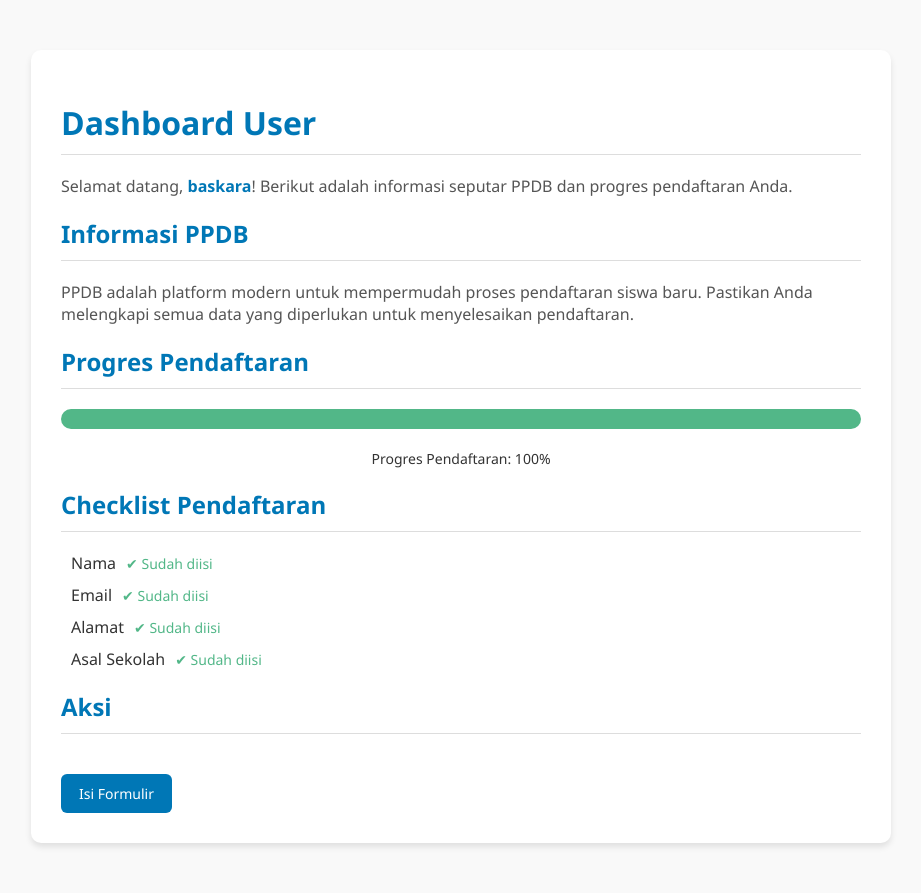
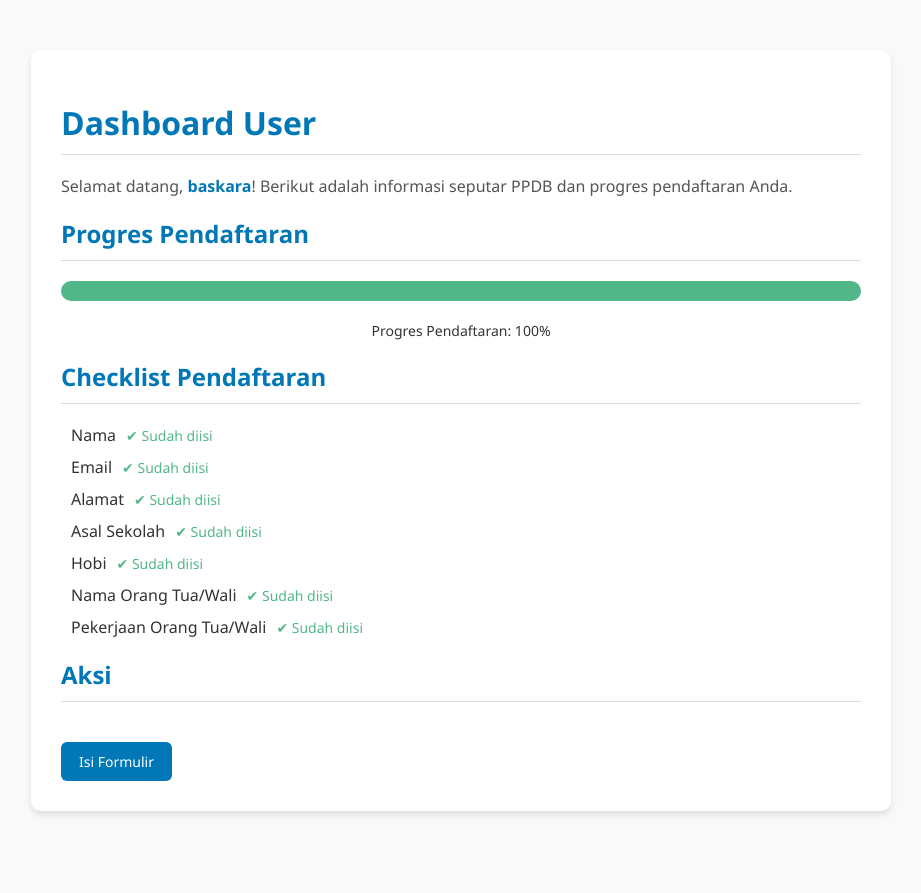
Before and after one commit to koalasaurus/ppdb-3, a Flask app: page /dashboard_user/4 in a window 1280 px wide. Shown: the whole page, without its empty margins (179-1100 px from the left). After the commit the page ends 815 px from the top, so only its background shows below. Run offline with Flask 3, Linux system fonts and the light colour scheme.

Commit message:
Add additional fields to user registration form; include hobby, parent name, and parent job, and update progress calculation accordingly.

```diff
--- a/app.py
+++ b/app.py
@@ -89,6 +89,9 @@ def form(user_id):
 
         user.phone = request.form['phone']
         user.gender = request.form['gender']
+        user.hobby = request.form['hobby']
+        user.parent_name = request.form['parent_name']
+        user.parent_job = request.form['parent_job']
         db.session.commit()
         flash('Formulir berhasil disimpan.')
         return redirect(url_for('dashboard_user', user_id=user.id))
@@ -104,12 +107,15 @@ def dashboard_user(user_id):
         return redirect(url_for('index'))
 
     # Hitung progres pendaftaran
-    total_fields = 4
+    total_fields = 7  # Total field yang harus diisi
     filled_fields = sum([
         bool(user.name),
         bool(user.email),
         bool(user.address),
-        bool(user.school)
+        bool(user.school),
+        bool(user.hobby),
+        bool(user.parent_name),
+        bool(user.parent_job)
     ])
     progress = int((filled_fields / total_fields) * 100)
 
--- a/templates/dashboard_user.html
+++ b/templates/dashboard_user.html
@@ -3,84 +3,7 @@
 <head>
     <title>Dashboard User</title>
     <link rel="stylesheet" type="text/css" href="{{ url_for('static', filename='css/user.css') }}">
-    <script>
-        // Fungsi untuk menutup modal
-        function closeModal() {
-            const modal = document.getElementById('notificationModal');
-            modal.style.display = 'none';
-        }
-    </script>
     <style>
-        /* Gaya untuk modal */
-        .modal {
-            display: block; /* Tampilkan modal secara default */
-            position: fixed;
-            z-index: 1000;
-            left: 0;
-            top: 0;
-            width: 100%;
-            height: 100%;
-            overflow: auto;
-            background-color: rgba(0, 0, 0, 0.5); /* Warna latar belakang semi-transparan */
-        }
-
-        .modal-content {
-            background-color: #ffffff; /* Putih */
-            margin: 10% auto;
-            padding: 30px;
-            border: 1px solid #ddd;
-            width: 50%;
-            border-radius: 15px;
-            text-align: center;
-            color: #333; /* Warna teks utama */
-            position: relative;
-            box-shadow: 0 4px 8px rgba(0, 0, 0, 0.1); /* Tambahkan bayangan */
-        }
-
-        .modal-content h2 {
-            font-size: 24px;
-            margin-bottom: 20px;
-            color: #0077b6; /* Biru */
-        }
-
-        .modal-content p {
-            font-size: 18px;
-            line-height: 1.6;
-            color: #555; /* Abu-abu gelap */
-        }
-
-        .modal-content .close {
-            position: absolute;
-            top: 10px;
-            right: 15px;
-            color: #333;
-            font-size: 24px;
-            font-weight: bold;
-            cursor: pointer;
-            transition: color 0.3s ease;
-        }
-
-        .modal-content .close:hover {
-            color: #e63946; /* Merah terang saat hover */
-        }
-
-        .modal-content button {
-            margin-top: 20px;
-            padding: 10px 20px;
-            background-color: #0077b6; /* Biru */
-            color: #fff;
-            border: none;
-            border-radius: 5px;
-            font-size: 16px;
-            cursor: pointer;
-            transition: background-color 0.3s ease;
-        }
-
-        .modal-content button:hover {
-            background-color: #005f8e; /* Biru lebih gelap saat hover */
-        }
-
-        /* Gaya untuk progres bar */
         .progress-container {
             margin: 20px 0;
             background-color: #f1f1f1; /* Abu-abu terang */
@@ -93,7 +16,7 @@
         .progress-bar {
             height: 100%;
             background-color: #52b788; /* Hijau */
-            width: {{ progress if progress is not none else 0 }}%; /* Dinamis berdasarkan progres */
+            width: {{ progress }}%; /* Dinamis berdasarkan progres */
             transition: width 0.3s ease;
         }
 
@@ -139,12 +62,9 @@
         <h1>Dashboard User</h1>
         <p>Selamat datang, <strong>{{ user.name }}</strong>! Berikut adalah informasi seputar PPDB dan progres pendaftaran Anda.</p>
 
-        <h2>Informasi PPDB</h2>
-        <p>PPDB adalah platform modern untuk mempermudah proses pendaftaran siswa baru. Pastikan Anda melengkapi semua data yang diperlukan untuk menyelesaikan pendaftaran.</p>
-
         <h2>Progres Pendaftaran</h2>
         <div class="progress-container">
-            <div class="progress-bar" style="width: {{ progress if progress is not none else 0 }}%;"></div>
+            <div class="progress-bar"></div>
         </div>
         <div class="progress-label">
             Progres Pendaftaran: {{ progress }}%
@@ -176,21 +96,28 @@
                     {{ '✔ Sudah diisi' if user.school else '✘ Belum diisi' }}
                 </span>
             </div>
+            <div class="checklist-item">
+                <span>Hobi</span>
+                <span class="status {{ 'complete' if user.hobby else 'incomplete' }}">
+                    {{ '✔ Sudah diisi' if user.hobby else '✘ Belum diisi' }}
+                </span>
+            </div>
+            <div class="checklist-item">
+                <span>Nama Orang Tua/Wali</span>
+                <span class="status {{ 'complete' if user.parent_name else 'incomplete' }}">
+                    {{ '✔ Sudah diisi' if user.parent_name else '✘ Belum diisi' }}
+                </span>
+            </div>
+            <div class="checklist-item">
+                <span>Pekerjaan Orang Tua/Wali</span>
+                <span class="status {{ 'complete' if user.parent_job else 'incomplete' }}">
+                    {{ '✔ Sudah diisi' if user.parent_job else '✘ Belum diisi' }}
+                </span>
+            </div>
         </div>
 
         <h2>Aksi</h2>
         <a href="{{ url_for('form', user_id=user.id) }}" class="btn btn-blue">Isi Formulir</a>
     </div>
-
-    <!-- Modal untuk notifikasi -->
-    {% if notification %}
-    <div id="notificationModal" class="modal">
-        <div class="modal-content">
-            <span class="close" onclick="closeModal()">&times;</span>
-            <h2>Notifikasi</h2>
-            <p>{{ notification.message }}</p>
-        </div>
-    </div>
-    {% endif %}
 </body>
 </html>
```
Also changed, not shown: templates/form.html (+9 -0 lines), instance/db.sqlite3.
